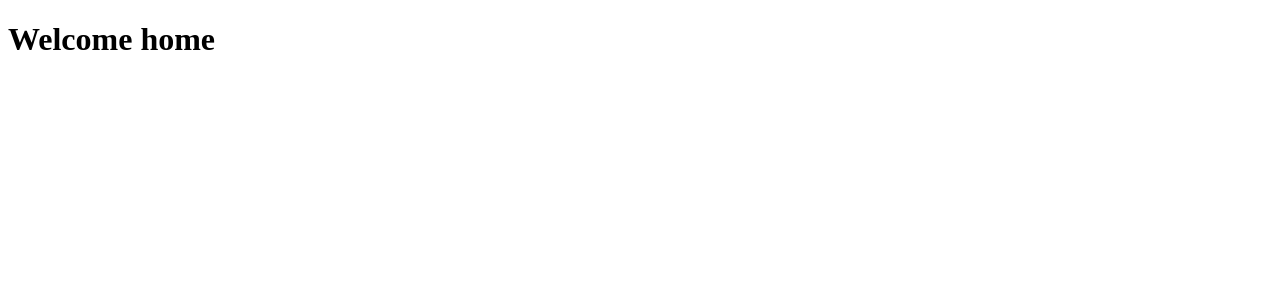
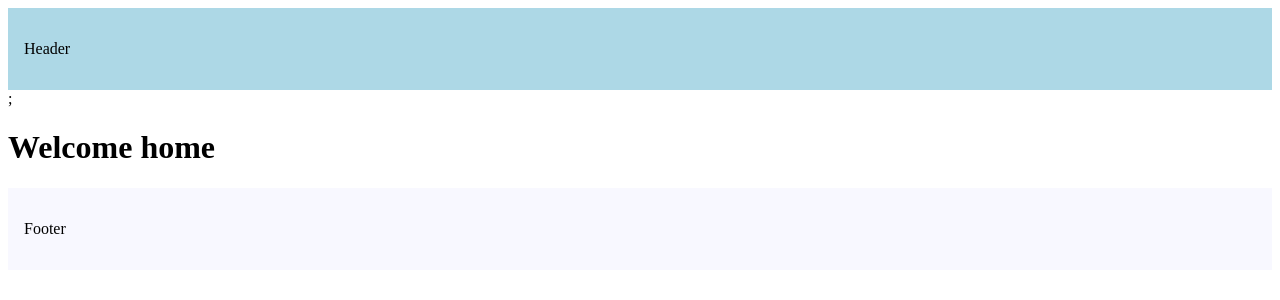
Before and after one commit to dawoodkaleem/NextJs-Practics, a Next.js app: page / in a window 1280 px wide. Shown: the top 300 px of the page. Built offline with nearby package versions, Linux system fonts and the light colour scheme.

Commit message:
created nested layout

```diff
--- a/src/app/layout.tsx
+++ b/src/app/layout.tsx
@@ -10,7 +10,23 @@
 }) {
   return (
     <html lang="en">
-      <body>{children}</body>
+      <body>
+        <header style={{
+          backgroundColor:"lightblue",
+          padding:"1rem",
+        }}>
+          <p>Header </p>
+        </header>;
+        {
+          children
+        }
+        <footer style={{backgroundColor: "ghostwhite",
+          padding:"1rem",
+        }}>
+          <p>Footer</p>
+        </footer>
+
+        </body>
     </html>
   )
 }
```
